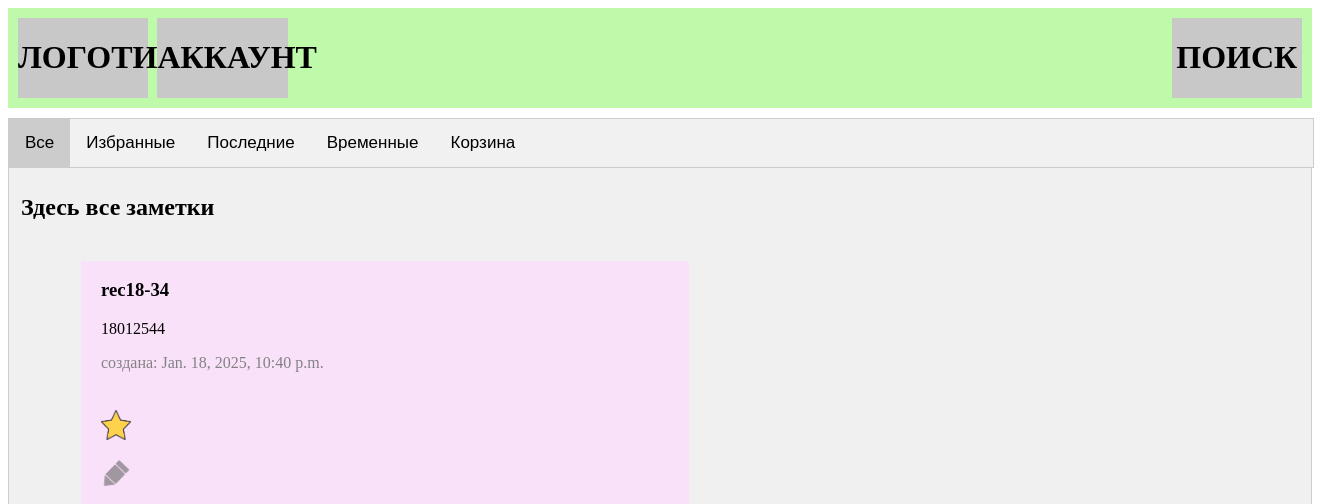
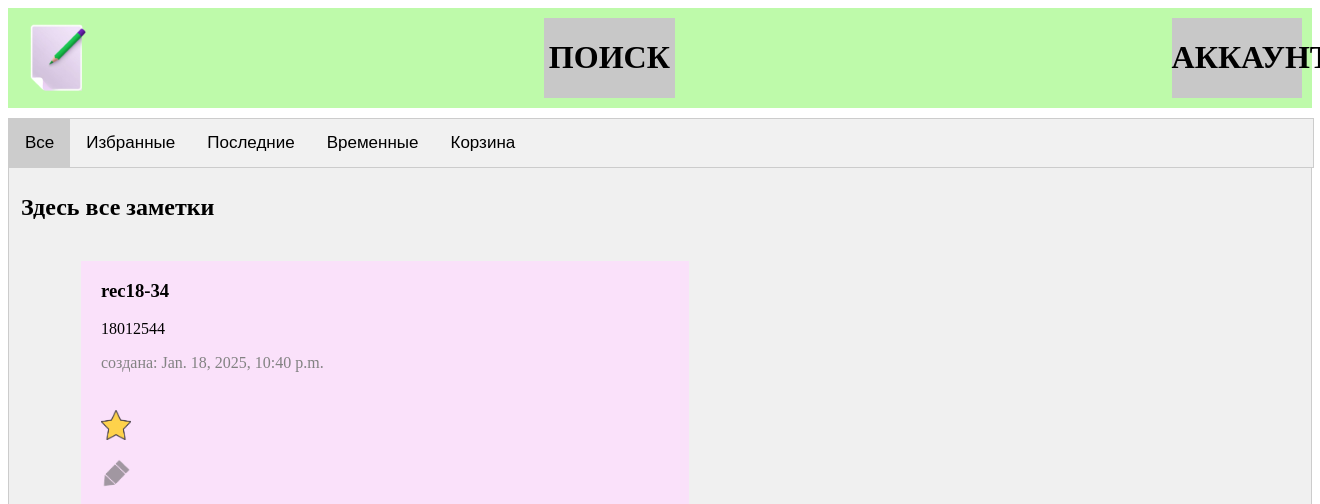
Before and after one commit to Artem-Git-rgb/Notes, a Django app: page / in a window 1320 px wide; the page is wider, and only the part inside the window is pictured. Shown: the top 504 px of that part. Run offline with Django 5.2, Linux system fonts and the light colour scheme; data comes from the database, SQL or seed files in the repository.

Commit message:
+логотип

```diff
--- a/notesApp/static/css/notesApp.css
+++ b/notesApp/static/css/notesApp.css
@@ -7,36 +7,55 @@
     z-index: 100;
     top: 0px;
     width: 100%;
+    height: 85px;
+
+    display: flex;
+    flex-direction: row;
+    justify-content: space-between;
 }
 
 .logo-class{
-    background: rgb(200, 200, 200);
-    width: 10%;
+    width: 3%;
+    height: 80px;
     display: inline-block;
     margin-left: 10px;
     margin-top: 5px;
+
+    display: flex;
+    flex-direction: column;
+    justify-content: left;
+
+
+}
+
+.search-class{
+    background: rgb(200, 200, 200);
+    width: 10%;
+    height: 80px;
+    margin-top: 5px;
+    display: inline-block;
+    margin-right: 10px;
     text-align: center;
+
+    display: flex;
+    flex-direction: column;
+    justify-content: right;
 }
 
 .account-class{
     background: rgb(200, 200, 200);
     width: 10%;
-    margin-left: 5px;
+    height: 80px;
     margin-top: 5px;
+    margin-right: 10px;
     display: inline-block;
     text-align: center;
+
+    display: flex;
+    flex-direction: column;
+    justify-content: left;
 }
 
-.search-class{
-    background: rgb(200, 200, 200);
-    width: 10%;
-    margin-top: 5px;
-    display: inline-block;
-    margin-right: 10px;
-    float: right;
-    text-align: center;
-
-}
 
 .main-body-class{
     background: rgb(240, 240, 240);
--- a/notesApp/templates/notesApp/note_list.html
+++ b/notesApp/templates/notesApp/note_list.html
@@ -10,9 +10,11 @@
 <body>
     <!-- header -->
     <header class="header-class">
-        <div class="logo-class"><h1>ЛОГОТИП</h1></div>
+        <div class="logo-class">
+            <img id="logo" name="logo" src="/static/img/logo_notes_3.png" width="80px" height="80px"/>
+        </div>
+        <div class="search-class"><h1>ПОИСК</h1></div>
         <div class="account-class"><h1>АККАУНТ</h1></div>
-        <div class="search-class"><h1>ПОИСК</h1></div>
     </header>
     <!-- main-body -->
     <div class="main-body-class">
```
Also changed, not shown: notesApp/static/img/logo_notes_1.jpg (added), notesApp/static/img/logo_notes_2.png (added), notesApp/static/img/logo_notes_3.png (added), notesApp/static/img/logo_notes_4.png (added).
